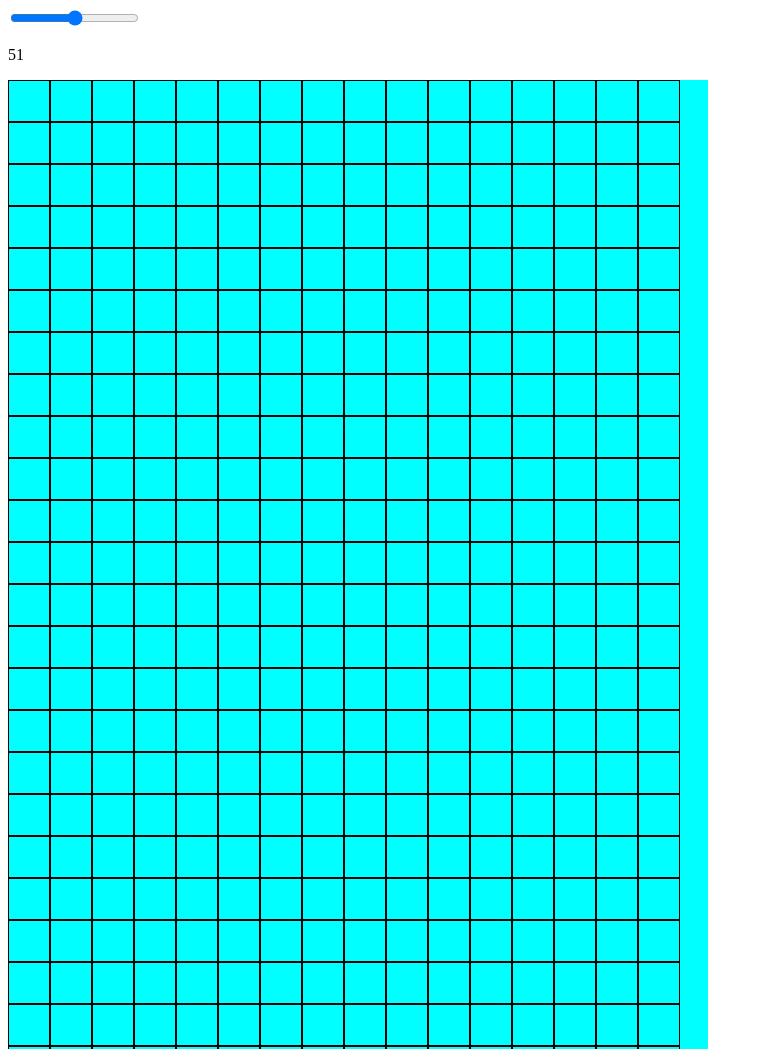
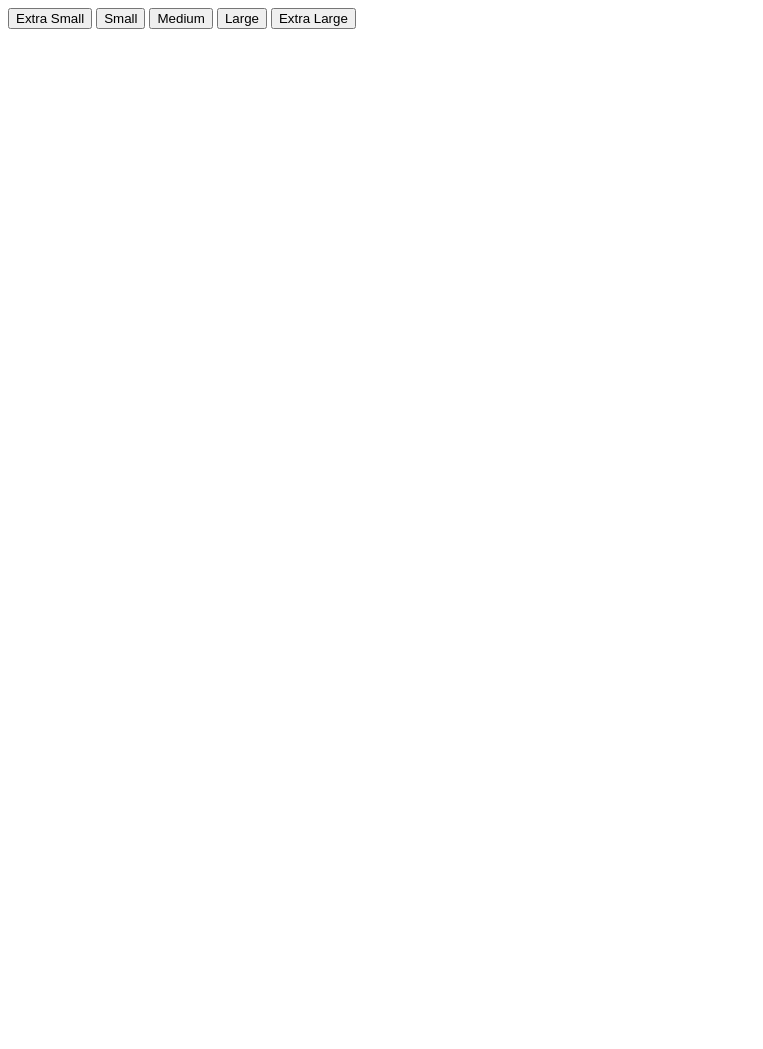
Before and after one commit to sourpickles/etch-a-sketch, a plain HTML site: page index.html in a window 1280 px wide. Shown: the top 1049 px of the page, without its empty margins (0-763 px from the left). After the commit the page ends 800 px from the top, so only its background shows below. Drawn offline with Linux system fonts and the light colour scheme.

Commit message:
Added grid size buttons

```diff
--- a/index.html
+++ b/index.html
@@ -8,12 +8,12 @@
     <link rel="stylesheet" href="style.css">
 </head>
 <body>
-    <div id="menu">
-        <div>
-            <input id="range" class="slider" type="range" min="1" max="100">
-            <p id="canvasSize">Canvas Size: </p>
-        </div>
-
+    <div>
+        <button id="gridBtn" value="xs">Extra Small</button>
+        <button id="gridBtn" value="s">Small</button>
+        <button id="gridBtn" value="m">Medium</button>
+        <button id="gridBtn" value="l">Large</button>
+        <button id="gridBtn" value="xl">Extra Large</button>
     </div>
 
     <div id="gridContainer">
--- a/script.js
+++ b/script.js
@@ -1,16 +1,6 @@
 const gridContainer = document.getElementById("gridContainer");
 var rows = document.getElementsByClassName("gridRow");
 var gridBox = document.querySelectorAll(".gridBox");
-
-//slider
-var slider = document.getElementById("range");
-var output = document.getElementById("canvasSize");
-output.innerHTML = slider.value;
-gridSize = slider.value
-
-slider.oninput = function() {
-  output.innerHTML = this.value;
-}
 
 
 function makeGrid() {
```
